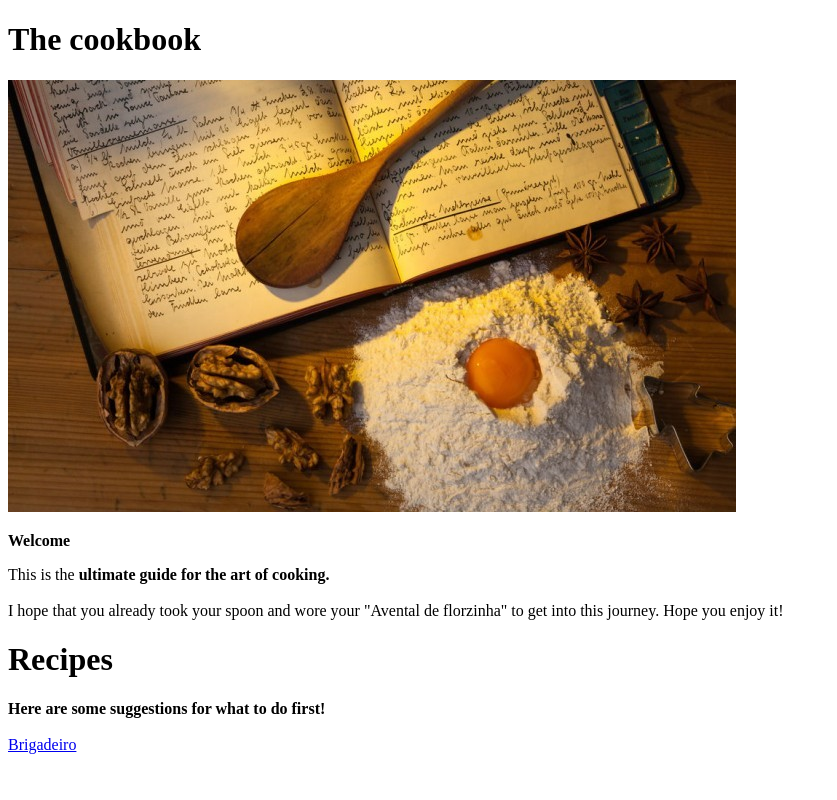
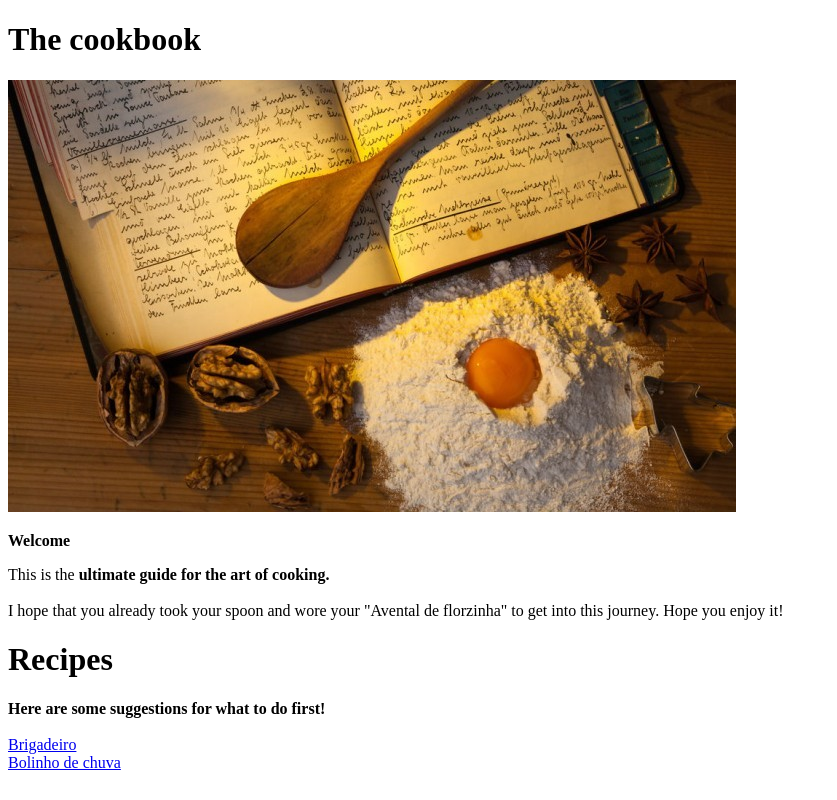
Before and after one commit to pnzrfstx6/recipes, a plain HTML site: page index.html in a window 1280 px wide. Shown: the whole page, without its empty margins (0-837 px from the left). Drawn offline with Linux system fonts and the light colour scheme.

Commit message:
adicionei a pagina do bolinho de chuva na homepage do projeto

```diff
--- a/index.html
+++ b/index.html
@@ -23,6 +23,9 @@
 
         <br>
         <a href="./receitas/brigadeiro.html"> Brigadeiro</a>
+        <br>
+        <a href="./receitas/bolinho.html"> Bolinho de chuva</a>
+
 
 
         </p>
```
